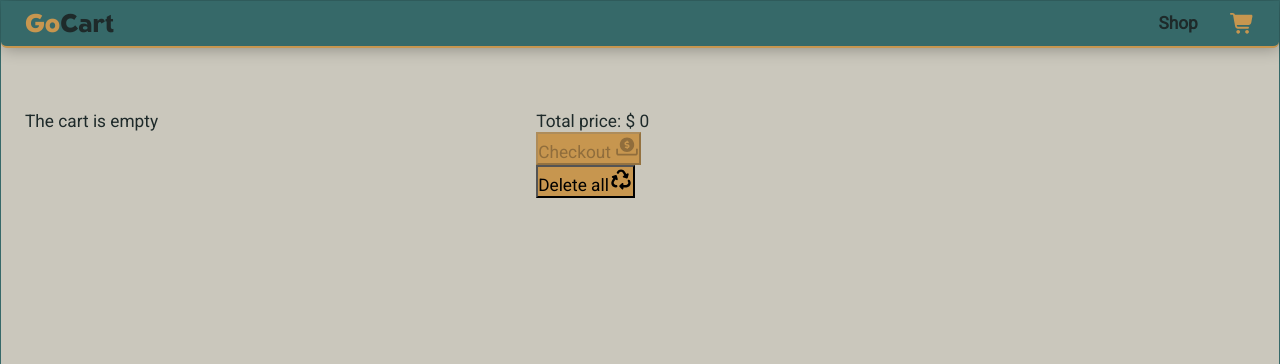
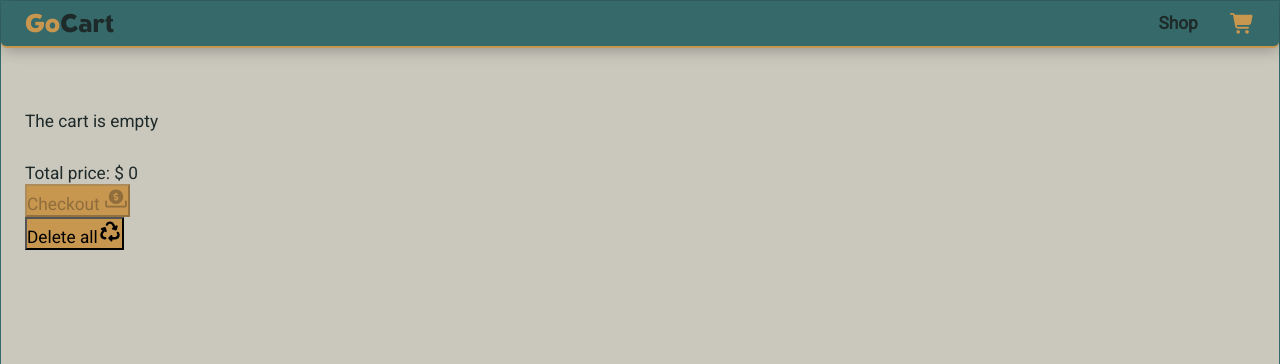
Before and after one commit to bartek8b/TOP-Shopping_Cart, a React (Vite) app: page /cart in a window 1280 px wide. Shown: the top 364 px of the page. Built offline with nearby package versions, Linux system fonts and the light colour scheme.

Commit message:
Separate splitLayout settings to module

```diff
--- a/src/global.css
+++ b/src/global.css
@@ -144,13 +144,6 @@ section {
 @media (min-width: 768px) {
 }
 
-@media (min-width: 1024px) {
-  section.splitLayout {
-    display: grid;
-    grid-template-columns: 2fr 3fr;
-  }
-}
-
 @media (min-width: 1920px) {
 }
 
```
